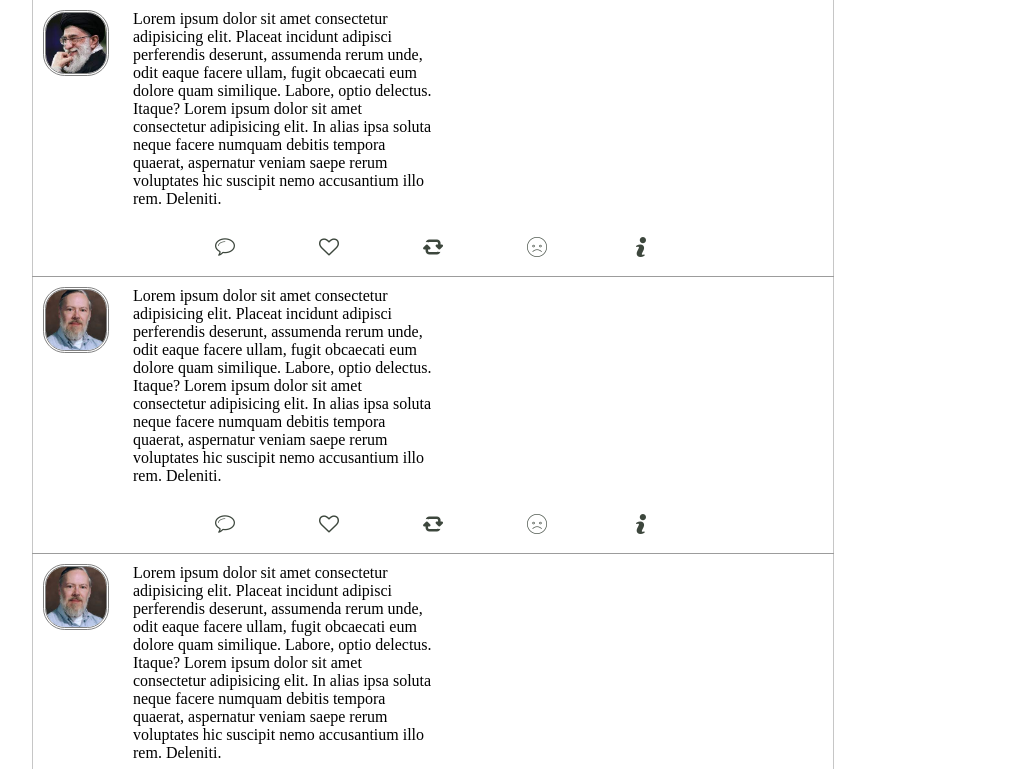
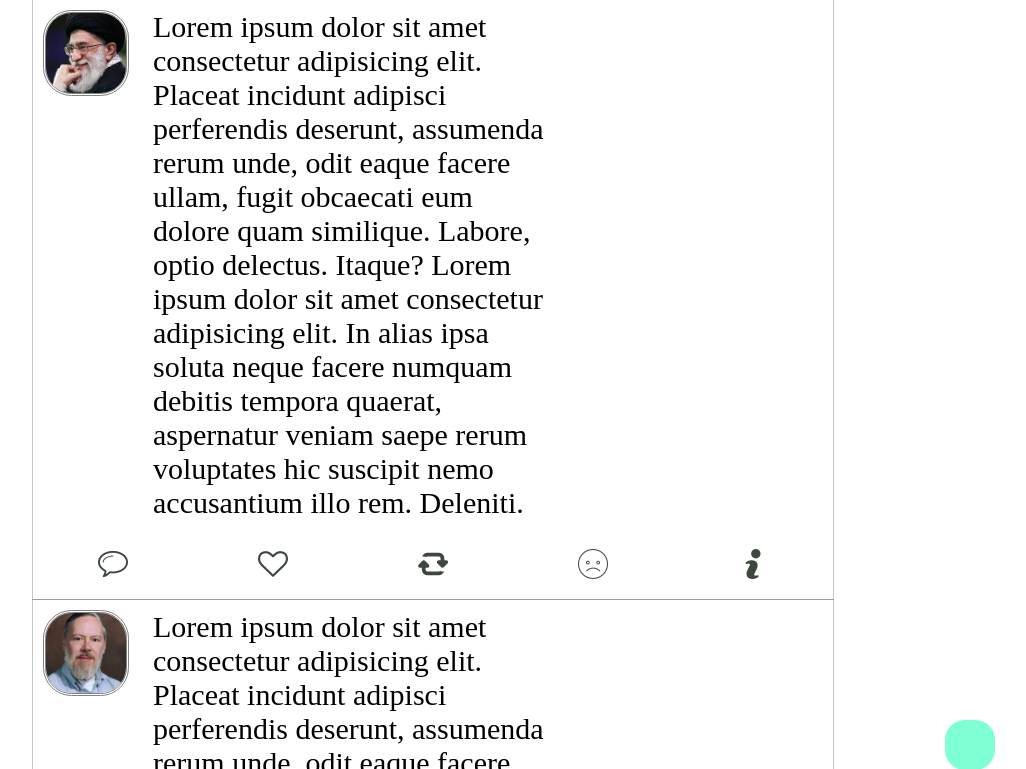
Before and after one commit to spkinguy1/html-css-js-training, a plain HTML site: page index.html in a window 1280 px wide. Shown: the top 769 px of the page, without its empty margins (207-1233 px from the left). Drawn offline with Linux system fonts and the light colour scheme.

Commit message:
fixing things

```diff
--- a/index.html
+++ b/index.html
@@ -3,7 +3,7 @@
 <head>
   <meta charset="UTF-8">
   <meta http-equiv="X-UA-Compatible" content="IE=edge">
-  <meta name="viewport" content="width=device-width, initial-scale=1.0">
+  <meta name="viewport" content="width=device-width, initial-scale=1.0 ,maximum-scale=1.0 " ;>
   <title>Document</title>
 
 
@@ -39,7 +39,8 @@
     main {
 
       margin: 0 auto;
-      width: auto;
+      width: 800;
+      min-width: 400px;
       /* border: 1px solid gray; */
     }
     article {
@@ -57,30 +58,34 @@
       border: 3px double rgb(129, 129, 129);
       border-radius: 33%;
       object-fit: cover;
+      min-width: 80px;
+      min-height: 80px;
       width: 60px;
       height: 60px;
     }
     p.content {
-      margin: 10px 10px;
+      font-size: 30px;
+      margin: 10px 25px;
       display: inline-block;
-      width: 300px;
+      width: 400px;
       margin-left: 10px;
     }
     footer {
       display: flex;
       font-family: icon2;
-      justify-content: center;
+      justify-content: space-between;
     }
     .footer{
       display: flex;
       justify-content: center;
     }
     .footer div{
+
       transition: 0.1s;
       color: rgb(61, 71, 61);
-      margin: 1% 4%;
+      margin: 1% auto;
       cursor: pointer;
-      font-size: 20px;
+      font-size: 30px;
       padding: 10px;
       border-radius: 100%;
     }
@@ -104,10 +109,16 @@
       color :var(--cgr);
       background-color: var(--gr);
     }
-    aside div {
-      width: 100px;
+    aside{
+      position: fixed;
+      top: 90vh;
+      left: 90vw;
+      border-radius: 40%;
       background-color: aquamarine;
-      height: 100px;
+      max-width: 50px;
+      max-height: 50px;
+      min-width: 50px;
+      min-height: 50px;
     }
   </style>
 
@@ -182,7 +193,6 @@
   </main>
   <aside>
     <section>
-      <div></div>
     </section>
   </aside>
 </div>
```
